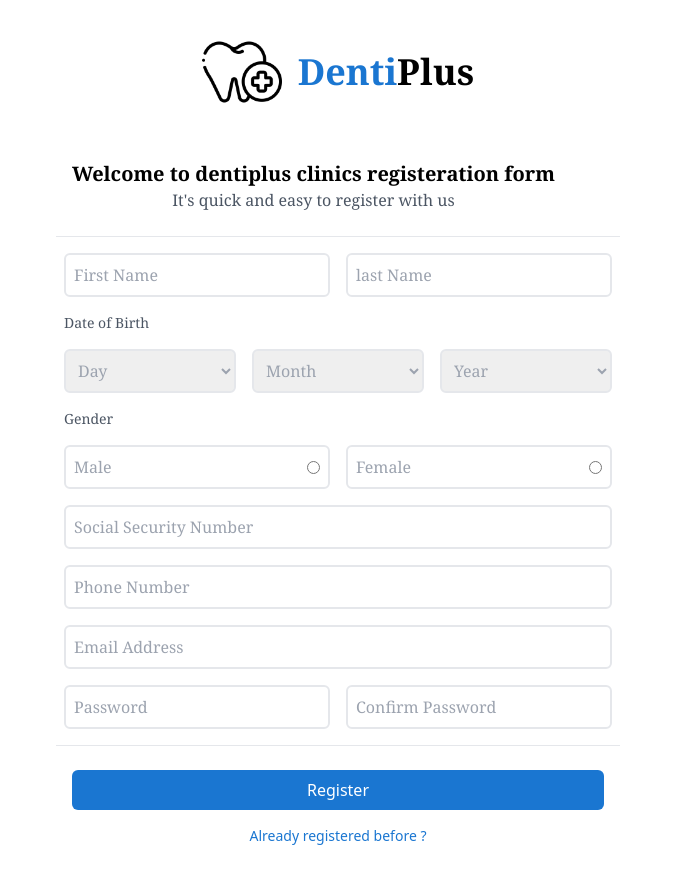
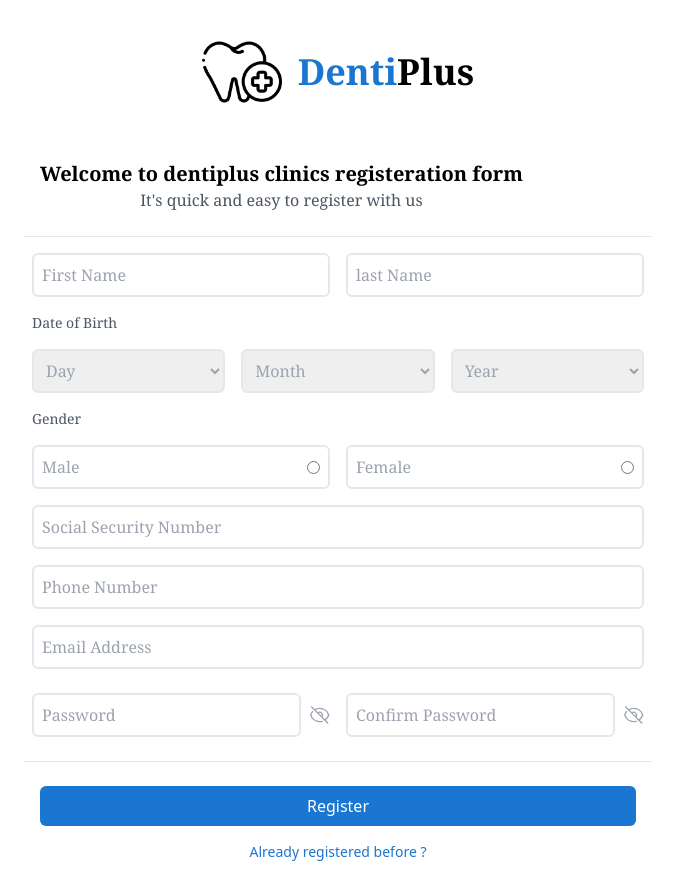
Before and after one commit to YoussefHassanien/dental-clinic-system, a React (Vite) app in the folder frontend/: page /register in a window 1280 px wide. Shown: the whole page, without its empty margins (302-977 px from the left). Built offline with nearby package versions, Linux system fonts and the light colour scheme.

Commit message:
Added password visibility toggle

```diff
--- a/frontend/src/Pages/Login/loginPage.tsx
+++ b/frontend/src/Pages/Login/loginPage.tsx
@@ -3,9 +3,13 @@
 import clinicLogo from "../../assets/tooth.png";
 import { Link, useNavigate } from "react-router-dom";
 import ErrorMessage from "../../Common/Components/Error-Message/errorMessage";
+import { useState } from "react";
 
 const LoginPage: React.FC = () => {
   const navigate = useNavigate();
+  const [isPasswordVisible, setIsPasswordVisible] = useState(false);
+  const [email, setEmail] = useState("");
+  const [password, setPassword] = useState("");
 
   return (
     <div className="min-h-screen flex flex-col justify-between items-center">
@@ -35,14 +39,58 @@
                 className="text-gray-400 rounded-md border-2 p-2 w-full"
                 placeholder="Email Address"
                 required={true}
+                value={email}
+                onChange={(e) => setEmail(e.target.value)}
               />
-              <input
-                type="password"
-                id="loginPassword"
-                className="text-gray-400 rounded-md border-2 p-2 w-full"
-                placeholder="Password"
-                required={true}
-              />
+              <div className="flex flex-row justify-between py-2 font-serif items-center text-gray-400 w-full space-x-2">
+                <input
+                  type={isPasswordVisible ? "text" : "password"}
+                  id="loginPassword"
+                  placeholder="Password"
+                  required={true}
+                  value={password}
+                  onChange={(e) => setPassword(e.target.value)}
+                  className="w-full rounded-md border-2 p-2"
+                />
+                {isPasswordVisible ? (
+                  <svg
+                    xmlns="http://www.w3.org/2000/svg"
+                    fill="none"
+                    viewBox="0 0 24 24"
+                    strokeWidth={1.5}
+                    stroke="currentColor"
+                    className="size-6 cursor-pointer"
+                    onClick={() => setIsPasswordVisible(!isPasswordVisible)}
+                  >
+                    <path
+                      strokeLinecap="round"
+                      strokeLinejoin="round"
+                      d="M2.036 12.322a1.012 1.012 0 0 1 0-.639C3.423 7.51 7.36 4.5 12 4.5c4.638 0 8.573 3.007 9.963 7.178.07.207.07.431 0 .639C20.577 16.49 16.64 19.5 12 19.5c-4.638 0-8.573-3.007-9.963-7.178Z"
+                    />
+                    <path
+                      strokeLinecap="round"
+                      strokeLinejoin="round"
+                      d="M15 12a3 3 0 1 1-6 0 3 3 0 0 1 6 0Z"
+                    />
+                  </svg>
+                ) : (
+                  <svg
+                    xmlns="http://www.w3.org/2000/svg"
+                    fill="none"
+                    viewBox="0 0 24 24"
+                    strokeWidth={1.5}
+                    stroke="currentColor"
+                    className="size-6 cursor-pointer"
+                    onClick={() => setIsPasswordVisible(!isPasswordVisible)}
+                  >
+                    <path
+                      strokeLinecap="round"
+                      strokeLinejoin="round"
+                      d="M3.98 8.223A10.477 10.477 0 0 0 1.934 12C3.226 16.338 7.244 19.5 12 19.5c.993 0 1.953-.138 2.863-.395M6.228 6.228A10.451 10.451 0 0 1 12 4.5c4.756 0 8.773 3.162 10.065 7.498a10.522 10.522 0 0 1-4.293 5.774M6.228 6.228 3 3m3.228 3.228 3.65 3.65m7.894 7.894L21 21m-3.228-3.228-3.65-3.65m0 0a3 3 0 1 0-4.243-4.243m4.242 4.242L9.88 9.88"
+                    />
+                  </svg>
+                )}
+              </div>
               <ErrorMessage text="Invalid email or password" />
               <button
                 className="bg-customBlue text-white w-full p-2 rounded-md hover:bg-black transition-colors duration-300 ease-in-out"
--- a/frontend/src/Pages/Register/registerPage.tsx
+++ b/frontend/src/Pages/Register/registerPage.tsx
@@ -10,6 +10,11 @@
   const [month, setMonth] = useState("Month");
   const [year, setYear] = useState("Year");
   const [gender, setGender] = useState("");
+  const [isPasswordVisible, setIsPasswordVisible] = useState(false);
+  const [password, setPassword] = useState("");
+  const [isConfirmPasswordVisible, setIsConfrimPasswordVisible] =
+    useState(false);
+  const [confirmPassword, setConfirmPassword] = useState("");
 
   return (
     <div className="h-fit flex flex-col justify-between items-center">
@@ -154,20 +159,108 @@
             />
           </div>
           <div className="flex flex-row space-x-4 p-2 font-serif items-center">
+            <div className="flex flex-row justify-between py-2 font-serif items-center text-gray-400 w-full space-x-2">
               <input
-              type="password"
-              id="password"
-              className="text-gray-400 rounded-md border-2 p-2 w-full"
+                type={isPasswordVisible ? "text" : "password"}
+                id="registerPassword"
                 placeholder="Password"
                 required={true}
+                value={password}
+                onChange={(e) => setPassword(e.target.value)}
+                className="w-full rounded-md border-2 p-2"
               />
+              {isPasswordVisible ? (
+                <svg
+                  xmlns="http://www.w3.org/2000/svg"
+                  fill="none"
+                  viewBox="0 0 24 24"
+                  strokeWidth={1.5}
+                  stroke="currentColor"
+                  className="size-6 cursor-pointer"
+                  onClick={() => setIsPasswordVisible(!isPasswordVisible)}
+                >
+                  <path
+                    strokeLinecap="round"
+                    strokeLinejoin="round"
+                    d="M2.036 12.322a1.012 1.012 0 0 1 0-.639C3.423 7.51 7.36 4.5 12 4.5c4.638 0 8.573 3.007 9.963 7.178.07.207.07.431 0 .639C20.577 16.49 16.64 19.5 12 19.5c-4.638 0-8.573-3.007-9.963-7.178Z"
+                  />
+                  <path
+                    strokeLinecap="round"
+                    strokeLinejoin="round"
+                    d="M15 12a3 3 0 1 1-6 0 3 3 0 0 1 6 0Z"
+                  />
+                </svg>
+              ) : (
+                <svg
+                  xmlns="http://www.w3.org/2000/svg"
+                  fill="none"
+                  viewBox="0 0 24 24"
+                  strokeWidth={1.5}
+                  stroke="currentColor"
+                  className="size-6 cursor-pointer"
+                  onClick={() => setIsPasswordVisible(!isPasswordVisible)}
+                >
+                  <path
+                    strokeLinecap="round"
+                    strokeLinejoin="round"
+                    d="M3.98 8.223A10.477 10.477 0 0 0 1.934 12C3.226 16.338 7.244 19.5 12 19.5c.993 0 1.953-.138 2.863-.395M6.228 6.228A10.451 10.451 0 0 1 12 4.5c4.756 0 8.773 3.162 10.065 7.498a10.522 10.522 0 0 1-4.293 5.774M6.228 6.228 3 3m3.228 3.228 3.65 3.65m7.894 7.894L21 21m-3.228-3.228-3.65-3.65m0 0a3 3 0 1 0-4.243-4.243m4.242 4.242L9.88 9.88"
+                  />
+                </svg>
+              )}
+            </div>
+            <div className="flex flex-row justify-between py-2 font-serif items-center text-gray-400 w-full space-x-2">
               <input
-              type="password"
-              id="confirmPassword"
-              className="text-gray-400 rounded-md border-2 p-2 w-full"
+                type={isConfirmPasswordVisible ? "text" : "password"}
+                id="regterConfirmPassword"
                 placeholder="Confirm Password"
                 required={true}
+                value={confirmPassword}
+                onChange={(e) => setConfirmPassword(e.target.value)}
+                className="w-full rounded-md border-2 p-2"
               />
+              {isConfirmPasswordVisible ? (
+                <svg
+                  xmlns="http://www.w3.org/2000/svg"
+                  fill="none"
+                  viewBox="0 0 24 24"
+                  strokeWidth={1.5}
+                  stroke="currentColor"
+                  className="size-6 cursor-pointer"
+                  onClick={() =>
+                    setIsConfrimPasswordVisible(!isConfirmPasswordVisible)
+                  }
+                >
+                  <path
+                    strokeLinecap="round"
+                    strokeLinejoin="round"
+                    d="M2.036 12.322a1.012 1.012 0 0 1 0-.639C3.423 7.51 7.36 4.5 12 4.5c4.638 0 8.573 3.007 9.963 7.178.07.207.07.431 0 .639C20.577 16.49 16.64 19.5 12 19.5c-4.638 0-8.573-3.007-9.963-7.178Z"
+                  />
+                  <path
+                    strokeLinecap="round"
+                    strokeLinejoin="round"
+                    d="M15 12a3 3 0 1 1-6 0 3 3 0 0 1 6 0Z"
+                  />
+                </svg>
+              ) : (
+                <svg
+                  xmlns="http://www.w3.org/2000/svg"
+                  fill="none"
+                  viewBox="0 0 24 24"
+                  strokeWidth={1.5}
+                  stroke="currentColor"
+                  className="size-6 cursor-pointer"
+                  onClick={() =>
+                    setIsConfrimPasswordVisible(!isConfirmPasswordVisible)
+                  }
+                >
+                  <path
+                    strokeLinecap="round"
+                    strokeLinejoin="round"
+                    d="M3.98 8.223A10.477 10.477 0 0 0 1.934 12C3.226 16.338 7.244 19.5 12 19.5c.993 0 1.953-.138 2.863-.395M6.228 6.228A10.451 10.451 0 0 1 12 4.5c4.756 0 8.773 3.162 10.065 7.498a10.522 10.522 0 0 1-4.293 5.774M6.228 6.228 3 3m3.228 3.228 3.65 3.65m7.894 7.894L21 21m-3.228-3.228-3.65-3.65m0 0a3 3 0 1 0-4.243-4.243m4.242 4.242L9.88 9.88"
+                  />
+                </svg>
+              )}
+            </div>
           </div>
 
           <hr className="bg-gray-500 my-2 w-full" />
```
Lines whose indentation alone changed are shown as unchanged.
